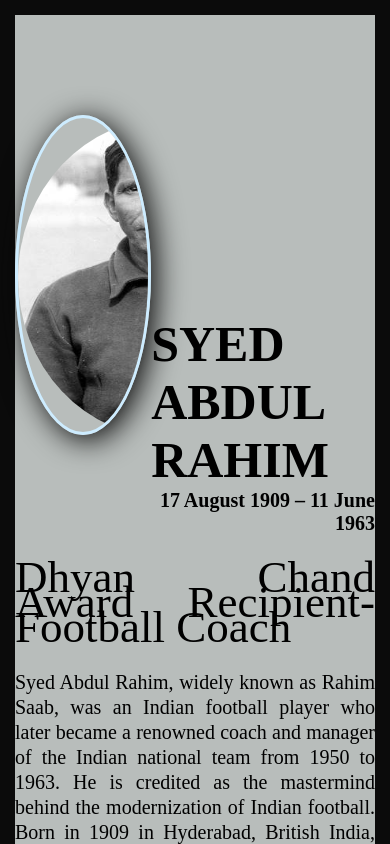
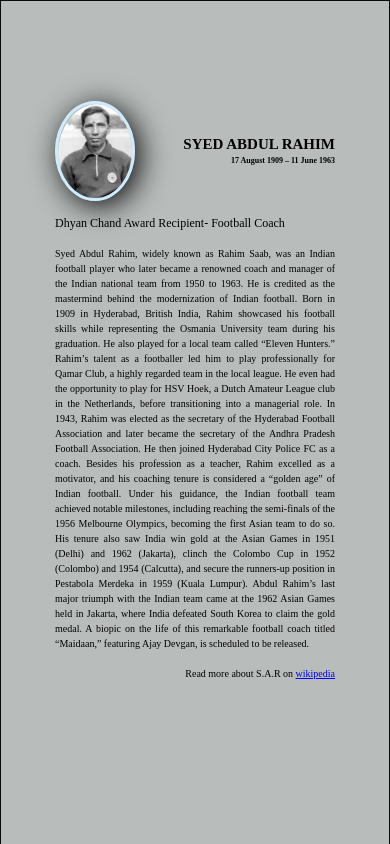
Before and after one commit to DristiLaskar/tributewebpage, a plain HTML site: page index.html in a window 390 px wide. Shown: the top 844 px of the page. Drawn offline with Linux system fonts and the light colour scheme.

Commit message:
new update

```diff
--- a/style.css
+++ b/style.css
@@ -65,3 +65,101 @@
 footer p{
     text-align: end;
 }
+@media(max-width:970px){
+    .container{
+        min-height: 100vh;
+        background-color: rgb(184, 189, 187);
+        border: 1px solid rgb(11, 11, 11);
+    }
+    .section_top h1{
+        font-size: 20px;
+        font-weight: bold;
+        color: black;
+        text-transform: uppercase;
+        margin-bottom: 5px;
+    }
+    .section_top h4{
+        text-align: end;
+        font-size: 8px;
+        margin-bottom: 0px;
+    }
+    .headings{
+        margin-top: 90px;
+        margin-left: 30px;
+        row-gap: 2px;
+        column-gap: 2px;
+    }
+    .image_container,img{
+        height:180px;
+        width:160px;
+        border-radius: 50%;
+        overflow: hidden;
+    }
+    .content{
+        width:555px;
+        height:1000px;
+        padding: 0%;
+        background-size: contain;
+    }
+    .main_content,h2{
+        font-size: 26px;
+        margin-top: 15px;
+        margin-bottom: 15px;
+        font-weight: 400;
+
+    }
+    .main_content,p{
+        font-size: 15px;
+        line-height: 15px;
+        text-align: justify;
+    }
+}
+@media(max-width:400px){
+    .container{
+        min-height: 100vh;
+        background-color: rgb(184, 189, 187);
+        border: 1px solid rgb(11, 11, 11);
+    }
+    .section_top h1{
+        font-size: 15px;
+        font-weight: bold;
+        color: black;
+        text-transform: uppercase;
+        margin-bottom: 3px;
+    }
+    .section_top h4{
+        text-align: end;
+        font-size: 8px;
+        margin-bottom: 0px;
+    }
+    .headings{
+        margin-top: 35px;
+        margin-left: 5px;
+        row-gap: 2px;
+        column-gap: 2px;
+    }
+    .image_container,img{
+        height:100px;
+        width:80px;
+        border-radius: 50%;
+        overflow: hidden;
+    }
+    .content{
+        width:280px;
+        height:1000px;
+        padding: 0%;
+        background-size: contain;
+    }
+    .main_content,h2{
+        font-size: 12px;
+        margin-top: 15px;
+        margin-bottom: 15px;
+        font-weight: 400;
+
+    }
+    .main_content,p{
+        font-size: 10px;
+        line-height: 15px;
+        text-align: justify;
+    }
+}
```
